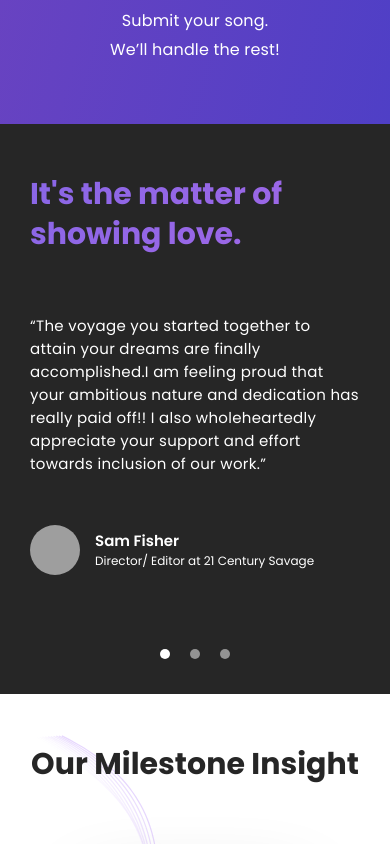
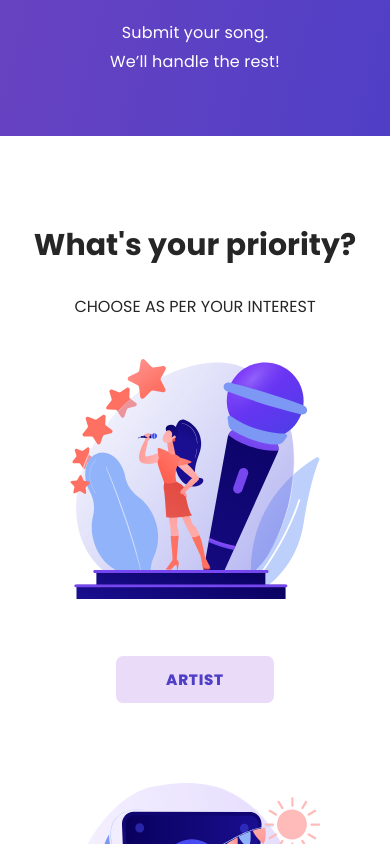
Before and after one commit to shopolodigital/shopolo-web, a React (Create React App) app: page / in a window 390 px wide. Shown: the part 4340-5184 px from the top of the page. Built offline with nearby package versions, Linux system fonts and the light colour scheme; grey boxes are pictures that could not be loaded.

Commit message:
priority layout

```diff
--- a/src/components/Home/HowWeWork/HowWeWork.scss
+++ b/src/components/Home/HowWeWork/HowWeWork.scss
@@ -42,8 +42,22 @@
             }
         }
     }
+    @media screen and (max-width: 1024px) {
+        padding: 20px 0 20px 0;
+        .DetailsContainer {
+            grid-template-columns: auto auto;
+            div{
+                padding: 0;
+                img {
+                    margin-top: 20px;
+                }
+                .Title {
+                    margin-top: 15px;
+                }
+            }
+        }
+    }
     @media screen and (max-width: 768px) {
-        padding: 20px 0 20px 0;
         .Heading {
             font-size: 30px;
             padding-top: 30px;
@@ -51,13 +65,8 @@
         .DetailsContainer {
             grid-template-columns: auto;
             div{
-                padding: 0;
-                img {
-                    margin-top: 20px;
-                }
                 .Title {
                     font-size: 25px;
-                    margin-top: 15px;
                 }
             }
         }
--- a/src/components/Home/MilestoneSection/Milestone.scss
+++ b/src/components/Home/MilestoneSection/Milestone.scss
@@ -95,7 +95,6 @@
     }
     @media screen and (max-width: 1024px) {
         .Heading {
-            font-size: 30px;
             margin: 0 30px;
             line-height: 40px;
         }
@@ -119,6 +118,9 @@
     }
     @media screen and (max-width: 768px) {
         padding: 50px 0 50px 0;
+        .Heading {
+            font-size: 30px;
+        }
         .Desktop {
             display: none;
         }
--- /dev/null
+++ b/src/components/Home/PrioritySection/Priority.scss
@@ -0,0 +1,66 @@
+.PriorityHolder {
+    padding: 20px 30px 20px 30px;
+    text-align: center;
+    .Heading {
+        font-style: normal;
+        font-weight: bolder;
+        letter-spacing: 0.03px;
+        font-size: 50px;
+        padding-top: 50px;
+        padding-bottom: 10px;
+        line-height: 78px;
+        color: #262626;
+    }
+    .Subhead {
+        font-size: 20px;
+        color: #262626;
+    }
+    .CategoriesHolder {
+        display: grid;
+        grid-template-columns: auto auto;
+        div {
+            padding: 40px 0;
+            img {
+                max-width: 320px;
+            }
+            button {
+                margin-top: 50px;
+                padding: 12px 50px;
+                background: #EADCF9;
+                border-style: none;
+                border-radius: 7px;
+                font-family: Poppins;
+                font-weight: 800;
+                cursor: pointer;
+                font-size: 15px;
+                letter-spacing: 0.05em;
+                color: #4F3FC6;
+                transition: transform 0.3s;
+                &:hover {
+                    transform: scale(1.2);
+                    transition: ease-in-out 0.2s;
+                }
+            }
+        }
+    }
+    @media screen and (max-width: 1024px) {
+        .CategoriesHolder {
+            grid-template-columns: auto;
+        }
+    }
+    @media screen and (max-width: 768px) {
+        .Heading {
+            font-size: 30px;
+        }
+        .Subhead {
+            font-size: 16px;
+        }
+        .CategoriesHolder {
+            div {
+                img {
+                    max-width: 250px;
+                }
+            }
+        }
+    }
+}
--- /dev/null
+++ b/src/components/Home/PrioritySection/index.js
@@ -0,0 +1,36 @@
+import React from 'react'
+import "./Priority.scss"
+// res
+import Artist from "../../../static/PriorityRes/artist.svg"
+import Label from "../../../static/PriorityRes/label.svg"
+
+const PrioritySection = () => {
+    const data = [
+        {
+            "img": Artist,
+            "text": "ARTIST",
+            "route": ""
+        },
+        {
+            "img": Label,
+            "text": "LABEL",
+            "route": ""
+        }
+    ]
+    return (
+        <div className="PriorityHolder">
+            <p className="Heading">What's your priority?</p>
+            <p className="Subhead">CHOOSE AS PER YOUR INTEREST</p>
+            <div className="CategoriesHolder">
+                {data.map((x, idx) => (
+                    <div key={idx}>
+                        <img src={x.img} alt={x.text} /><br/>
+                        <button className="Button" >{x.text}</button>
+                    </div>
+                ))}
+            </div>
+        </div>
+    )
+}
+
+export default PrioritySection
--- a/src/components/Home/SeeMoreSection/SeeMore.scss
+++ b/src/components/Home/SeeMoreSection/SeeMore.scss
@@ -49,7 +49,7 @@
         }
     }
 
-    @media screen and (max-width: 768px) {
+    @media screen and (max-width: 1024px) {
         grid-template-columns: repeat(2, auto);
         div {
             display: flex;
@@ -59,7 +59,7 @@
             cursor: pointer;
             img {
                 filter: grayscale(100%);
-                height: 19px;
+                height: 22px;
                 transition: transform 0.3s;
                 margin: 40px 0;
                 &:hover {
--- a/src/screens/HomeScreen/index.js
+++ b/src/screens/HomeScreen/index.js
@@ -6,6 +6,7 @@ import WhyUs from '../../components/Home/WhyUsSection'
 import Testimonials from '../../components/Home/Testimonials'
 import HowWeWork from '../../components/Home/HowWeWork'
 import Milestone from '../../components/Home/MilestoneSection'
+import PrioritySection from '../../components/Home/PrioritySection'
 
 const HomeScreen = () => {
     return (
@@ -15,6 +16,7 @@ const HomeScreen = () => {
             <SeeMore />
             <WhyUs />
             <HowWeWork />
+            <PrioritySection />
             <Testimonials />
             <Milestone />
         </div>
```
Also changed, not shown: src/static/PriorityRes/artist.svg (added), src/static/PriorityRes/label.svg (added).
